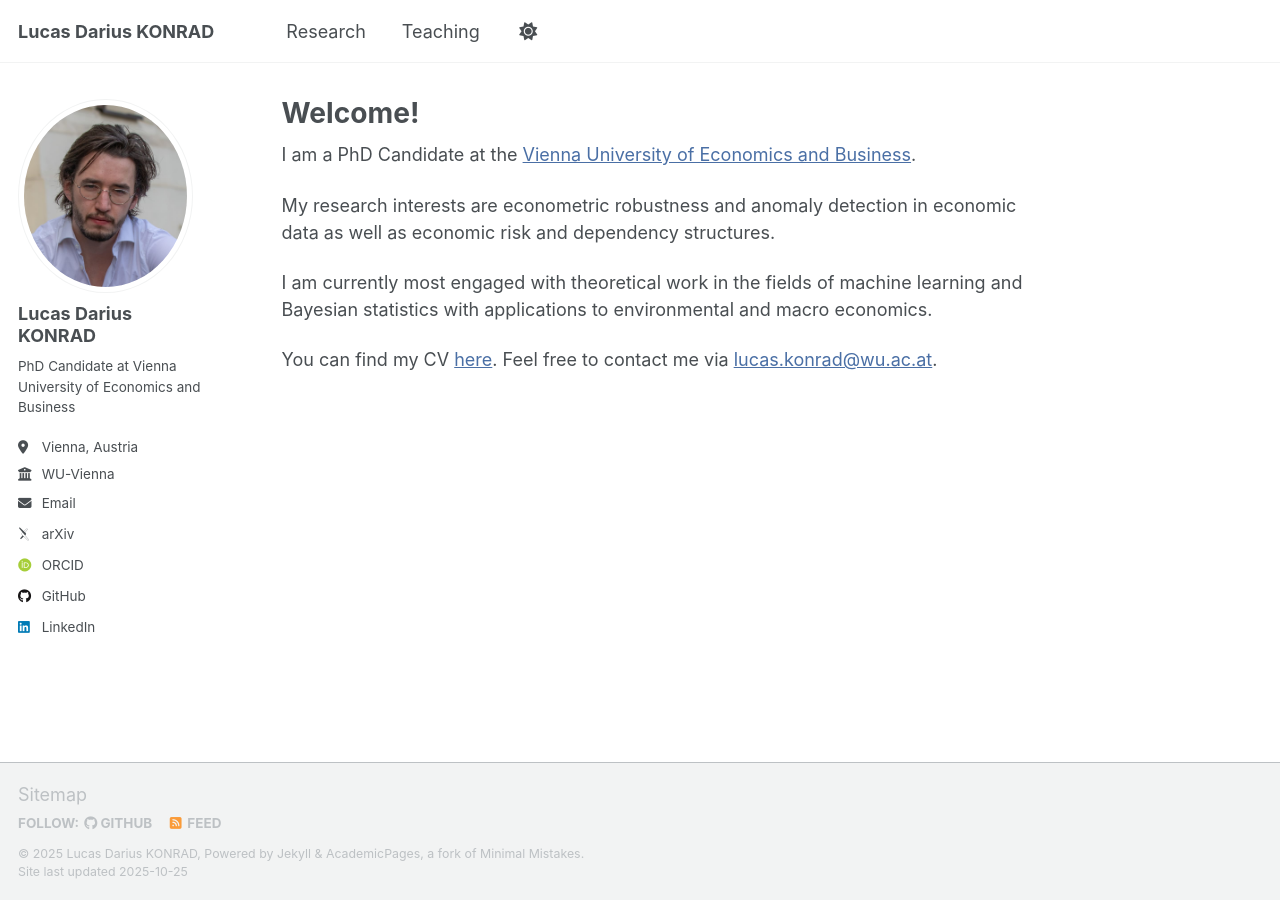
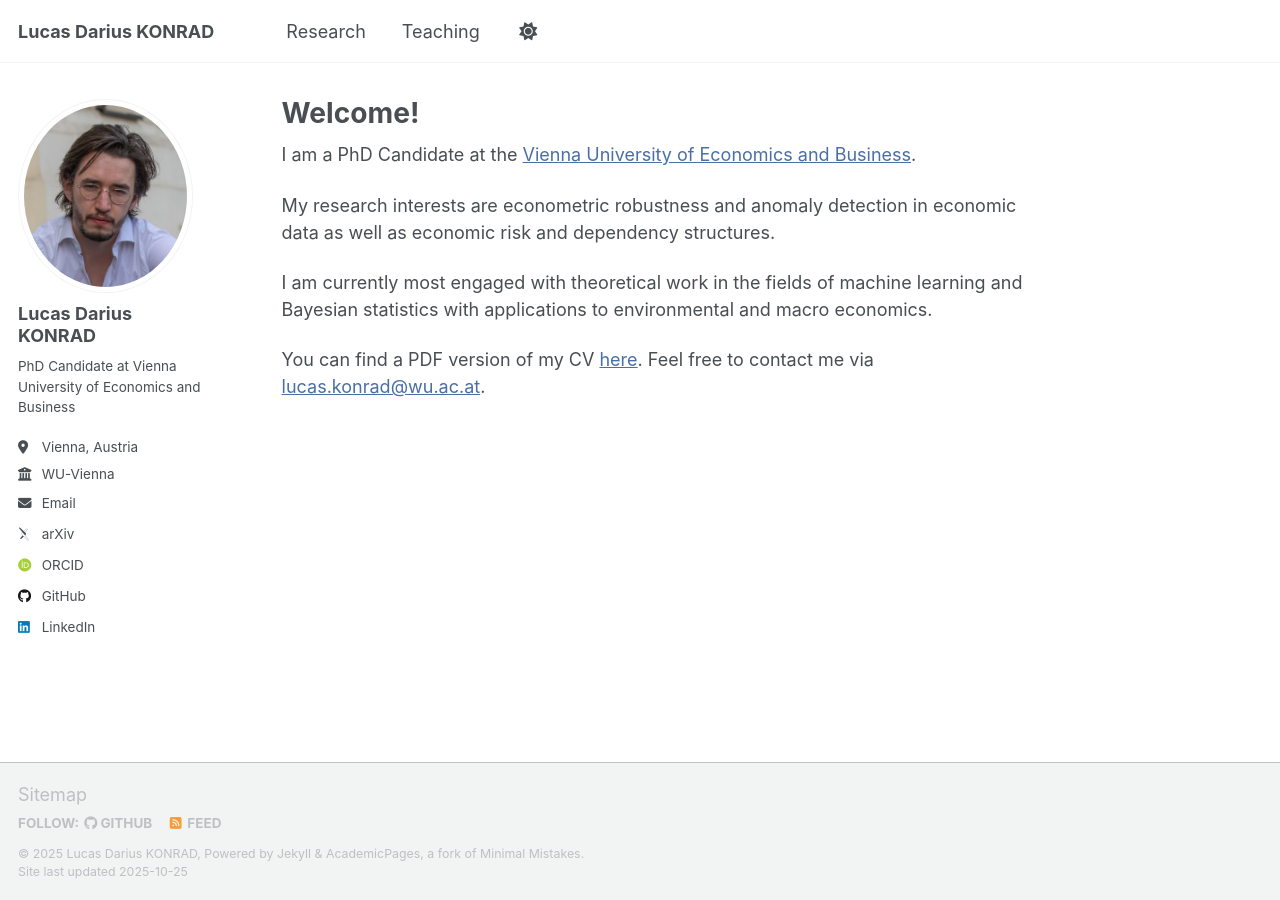
Before and after one commit to konradld/konradld.github.io, a Jekyll site: the page built from _pages/about.md, in a window 1280 px wide. Built offline with Jekyll 4.4.1, drawn with Linux system fonts in a browser that asks for light colours; some web fonts are replaced; a script that is not in the unit is left out.

Commit message:
Update about.md

```diff
--- a/_pages/about.md
+++ b/_pages/about.md
@@ -13,4 +13,4 @@
 
 I am currently most engaged with theoretical work in the fields of machine learning and Bayesian statistics with applications to environmental and macro economics.
 
-You can find my CV [here](files/Curriculum_Vitae.pdf). Feel free to contact me via [lucas.konrad@wu.ac.at](mailto:lucas.konrad@wu.ac.at).
+You can find a PDF version of my CV [here](files/Curriculum_Vitae.pdf). Feel free to contact me via [lucas.konrad@wu.ac.at](mailto:lucas.konrad@wu.ac.at).
```
